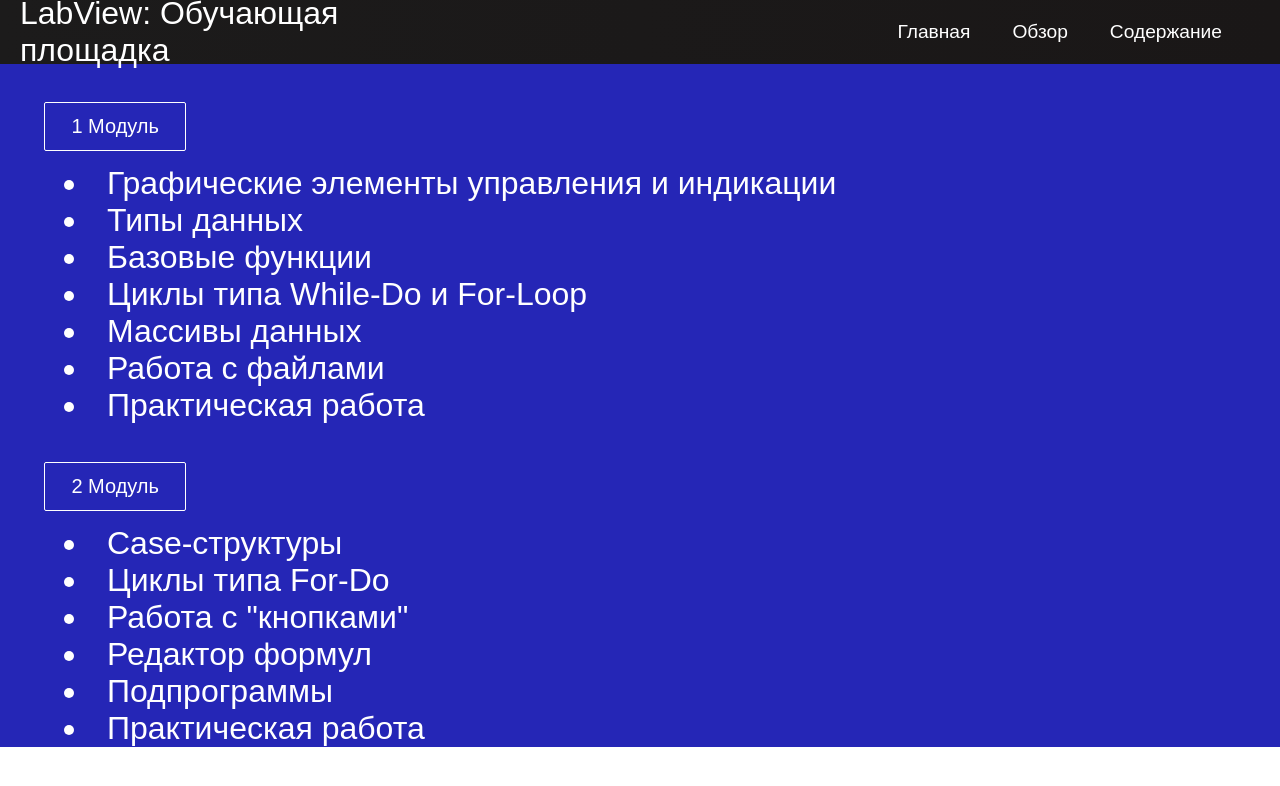
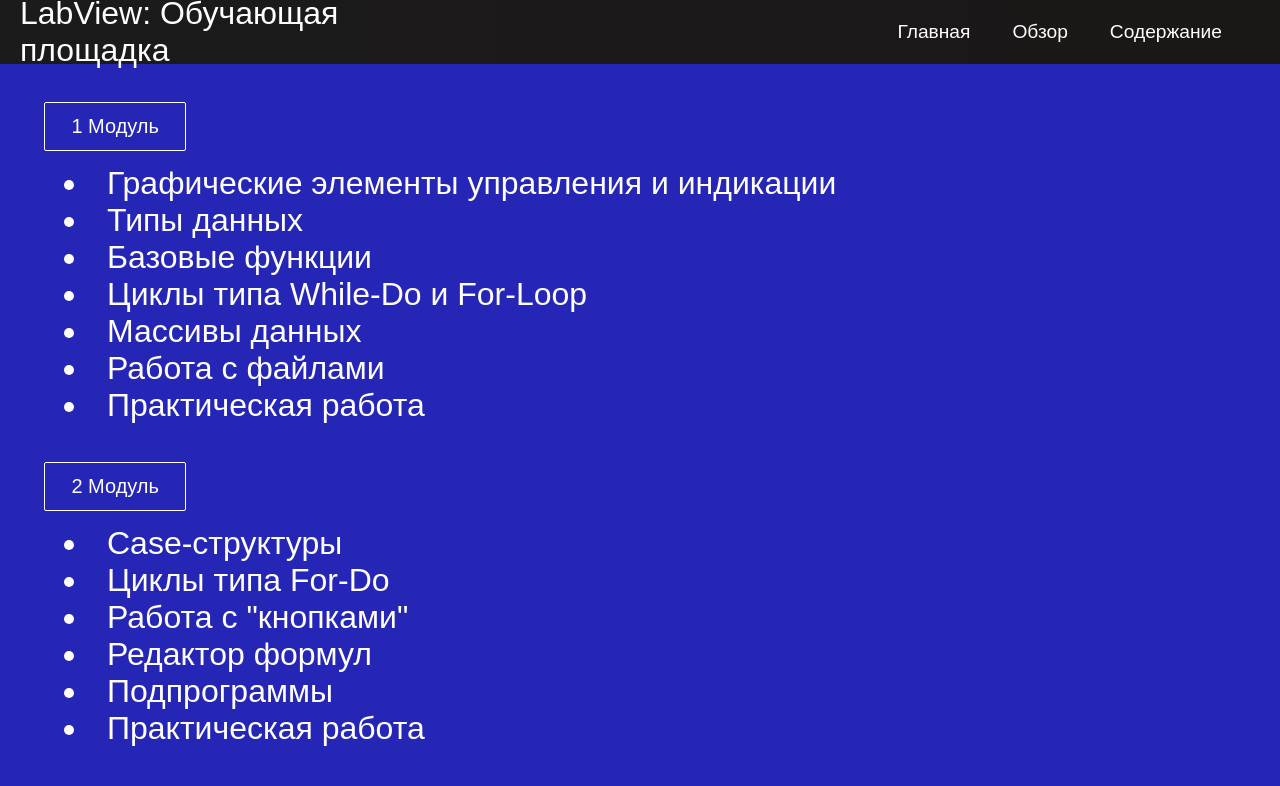
Before and after one commit to MukizuL/labview_site, a React (Create React App) app: page /contents in a window 1280 px wide. Shown: the top 786 px of the page. Built offline with nearby package versions, Linux system fonts and the light colour scheme.

Commit message:
fixed height

```diff
--- a/src/components/Content.css
+++ b/src/components/Content.css
@@ -1,6 +1,6 @@
 .content-main-container {
   background-color: #2e2fe3;
-  height: fit-content;
+  height: 92vh;
   position: sticky;
   width: 100%;
   display: flex;
```
